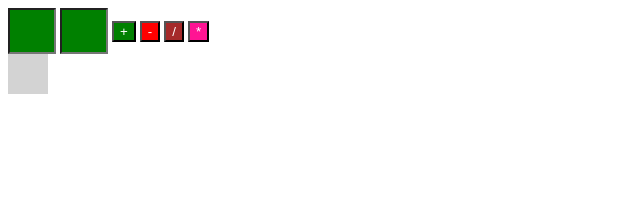
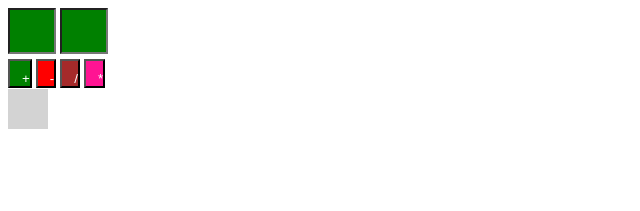
Before and after one commit to chrisjamesjackmccray/13-dom-calculator-, a website: page app/index.html in a window 1280 px wide. Shown: the whole page, without its empty margins (0-640 px from the left). Drawn offline with nearby package versions, Linux system fonts and the light colour scheme; files that its build step writes are made by us from their sources; files whose address does not match are found by name.

Commit message:
Assignment Commit

```diff
--- a/app/index.html
+++ b/app/index.html
@@ -6,15 +6,17 @@
     <link rel="stylesheet" href="/styles/main.css">
   </head>
   <body>
-   <div>
+   <div class="whole">
       <input id="numberOne" type="text">
 
       <input id="numberTwo" type="text">
 
-      <button id="addnumbers" type="button">+</button>
-      <button id="subtractnumbers" type="button">-</button>
-      <button id="dividenumbers" type="button">/</button>
-      <button id="multiplynumbers" type="button">*</button>
+      <div class="opps">
+        <button id="addnumbers" type="button">+</button>
+        <button id="subtractnumbers" type="button">-</button>
+        <button id="dividenumbers" type="button">/</button>
+        <button id="multiplynumbers" type="button">*</button>
+      </div>
 
 
       <div id="answer"></div>
--- a/app/styles/_layout.scss
+++ b/app/styles/_layout.scss
@@ -3,6 +3,7 @@
   height: 40px;
   background-color: green;
   color: white;
+  margin: 0 auto;
 }
 
 #numberTwo {
@@ -10,11 +11,18 @@
   height: 40px;
   background-color: green;
   color: white;
+  margin: 0 auto;
+}
+
+@mixin operators {
+  margin: 5px 0 0 0;
+  padding: 10px 0 0 12px;
 }
 
 #addnumbers {
   background-color: green;
   color: white;
+  @include operators;
 
 }
 
@@ -25,6 +33,7 @@
 #subtractnumbers {
   background-color: red;
   color: white;
+  @include operators;
 }
 
 #subtractnumbers:hover {
@@ -34,6 +43,7 @@
 #dividenumbers {
   background-color: brown;
   color: white;
+  @include operators;
 
 }
 
@@ -44,6 +54,7 @@
 #multiplynumbers {
   background-color: deeppink;
   color: white;
+  @include operators;
 }
 
 #multiplynumbers:hover {
@@ -55,3 +66,15 @@
   height: 40px;
   background-color: lightgrey;
 }
+
+.whole {
+  width: 200px;
+  height: 200px;
+  background-color: none;
+}
+
+.opps {
+  width: 200px;
+  height: 35px;
+  margin: 0;
+}
```
Also changed, not shown: dist/index.html, dist/styles/main.css.
